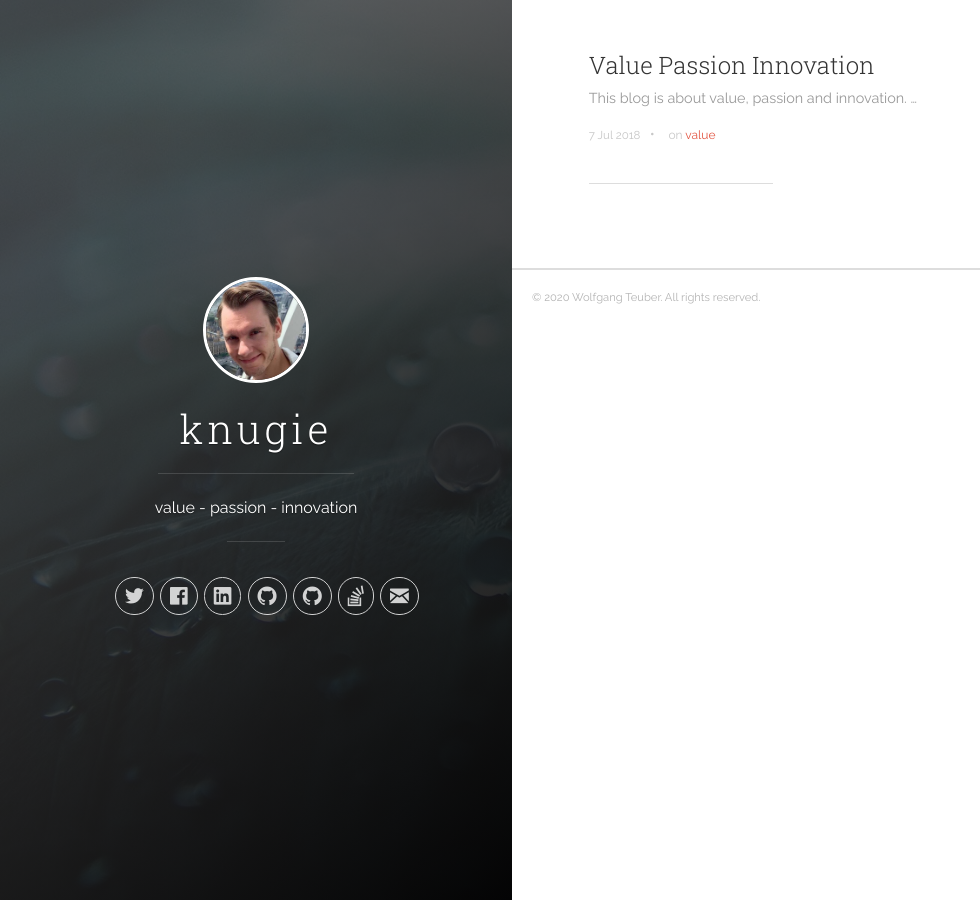
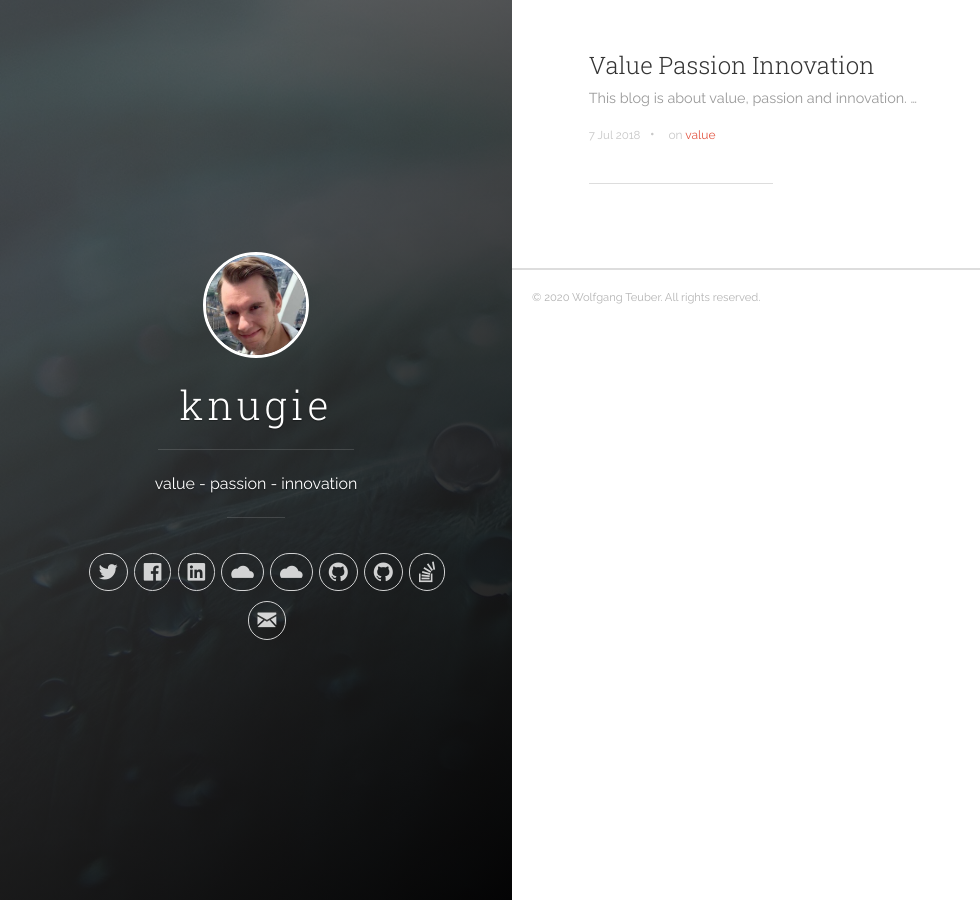
Before and after one commit to knugie/knugie.github.io, a Jekyll site: the page built from index.html, in a window 1280 px wide. Shown: the whole page, without its empty margins (0-980 px from the left). Built offline with Jekyll 4.4.1, drawn with Linux system fonts in a browser that asks for light colours; nearby versions of some CDN libraries; the list of posts is cut into pages by our own code.

Commit message:
Add GitLab profile links

```diff
--- a/_config.yml
+++ b/_config.yml
@@ -10,8 +10,10 @@ author:
   email: knugie@gmx.net
   twitter_username: knugie
   facebook_username: knugie
-  github_username:  knugie
-  alt_github_username:  wteuber
+  gitlab_username: knugie
+  gitlab_alt_username: wolfgang.teuber.food
+  github_username: knugie
+  github_alt_username:  wteuber
   stack_overflow_user_id: 1288687
   linkedin_username: wolfgang-teuber
 
--- a/_includes/header.html
+++ b/_includes/header.html
@@ -57,6 +57,26 @@
               </li>
             {% endif %}
 
+            {% if site.author.gitlab_username %}
+              <!-- GitLab -->
+              <li class="navigation__item">
+                <a href="https://www.gitlab.com/{{ site.author.gitlab_username }}" title="{{ site.author.gitlab_username }} on GitLab" target="_blank">
+                  <i class="icon icon-cloud"></i>
+                  <span class="label">GitHub</span>
+                </a>
+              </li>
+            {% endif %}
+
+            {% if site.author.gitlab_alt_username %}
+              <!-- GitLab Alt -->
+              <li class="navigation__item">
+                <a href="https://www.gitlab.com/{{ site.author.gitlab_alt_username }}" title="{{ site.author.gitlab_alt_username }} on GitLab" target="_blank">
+                  <i class="icon icon-cloud"></i>
+                  <span class="label">GitLab2</span>
+                </a>
+              </li>
+            {% endif %}
+
             {% if site.author.github_username %}
               <!-- GitHub -->
               <li class="navigation__item">
@@ -67,10 +87,10 @@
               </li>
             {% endif %}
 
-            {% if site.author.alt_github_username %}
+            {% if site.author.github_alt_username %}
               <!-- GitHub Alt -->
               <li class="navigation__item">
-                <a href="https://www.github.com/{{ site.author.alt_github_username }}" title="{{ site.author.alt_github_username }} on GitHub" target="_blank">
+                <a href="https://www.github.com/{{ site.author.github_alt_username }}" title="{{ site.author.github_alt_username }} on GitHub" target="_blank">
                   <i class="icon icon-social-github"></i>
                   <span class="label">GitHub2</span>
                 </a>
```
